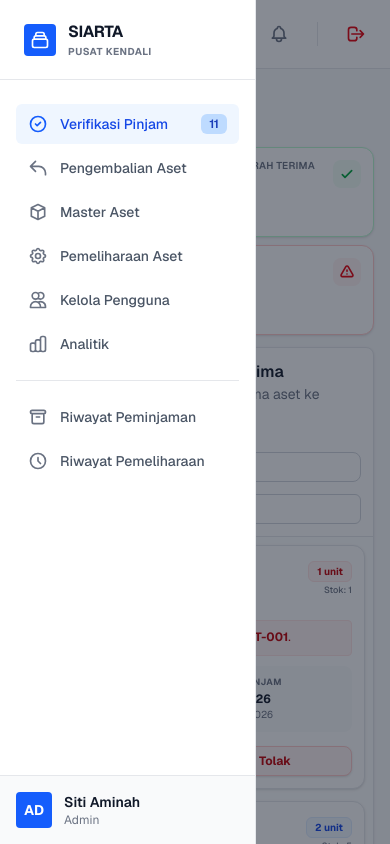
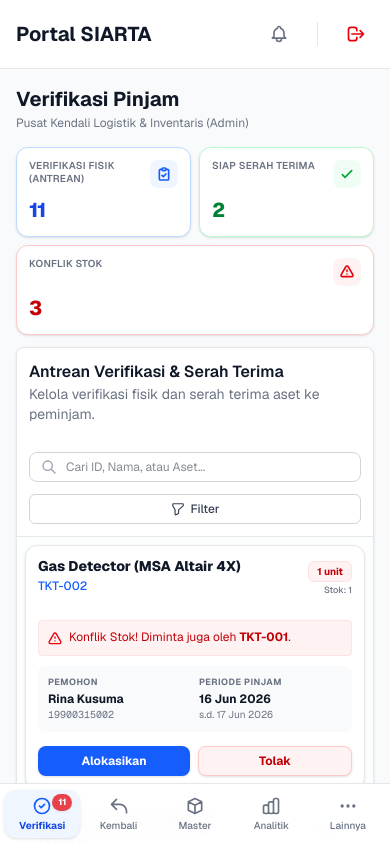
Before and after one commit to rmdnsantoso/SIARTA---Sistem-Arsitektur-Kelola-Aset, a Next.js app: page /admin in a window 390 px wide. Built offline with nearby package versions, Linux system fonts and the light colour scheme.

Commit message:
responsive : changing sidebar to  navbar for mobile

```diff
--- a/app/admin/page.tsx
+++ b/app/admin/page.tsx
@@ -31,23 +31,16 @@ export default function AdminDashboard() {
         pendingCount={adminPendingCount}
       />
 
-      {/* Mobile Sidebar Backdrop */}
-      {sidebarOpen && (
-        <div
-          className="fixed inset-0 bg-gray-900/50 z-20 xl:hidden"
-          onClick={() => setSidebarOpen(false)}
-        />
-      )}
-
       <div className="flex-1 flex flex-col min-w-0 overflow-hidden">
         <TopHeader
           sidebarOpen={sidebarOpen}
           setSidebarOpen={setSidebarOpen}
           userName="Siti Aminah"
           roleName="Admin"
+          hideHamburgerOnMobile={true}
         />
 
-        <div className="flex-1 overflow-auto p-4 sm:p-6 lg:p-8">
+        <div className="flex-1 overflow-auto p-4 sm:p-6 lg:p-8 pb-24 md:pb-6 lg:pb-8">
           {activeNav !== 'Analitik' && (
             <div className="mb-4 sm:mb-6">
               <h1 className="text-xl sm:text-2xl font-bold text-gray-900">{activeNav}</h1>
--- a/components/admin/AdminSidebar.tsx
+++ b/components/admin/AdminSidebar.tsx
@@ -1,3 +1,6 @@
+'use client'
+
+import React, { useState } from 'react'
 
 interface AdminSidebarProps {
   sidebarOpen: boolean
@@ -86,6 +89,24 @@ const bottomNavItems = [
 ]
 
 export default function AdminSidebar({ sidebarOpen, activeNav, setActiveNav, setSidebarOpen, pendingCount }: AdminSidebarProps) {
+  const [showMoreMenu, setShowMoreMenu] = useState(false)
+
+  const mobilePrimaryTabs = [
+    { label: 'Verifikasi Pinjam', shortLabel: 'Verifikasi' },
+    { label: 'Pengembalian Aset', shortLabel: 'Kembali' },
+    { label: 'Master Aset', shortLabel: 'Master' },
+    { label: 'Analitik', shortLabel: 'Analitik' },
+  ]
+
+  const mobileMoreItems = [
+    { label: 'Pemeliharaan Aset' },
+    { label: 'Kelola Pengguna' },
+    { label: 'Riwayat Peminjaman' },
+    { label: 'Riwayat Pemeliharaan' },
+  ]
+
+  const isMoreActive = mobileMoreItems.some(item => item.label === activeNav)
+
   const renderNavItems = (items: { label: string }[]) => {
     return items.map((item) => {
       const isActive = activeNav === item.label
@@ -117,7 +138,8 @@ export default function AdminSidebar({ sidebarOpen, activeNav, setActiveNav, set
   }
 
   return (
-    <aside className={`fixed xl:relative z-30 h-full ${sidebarOpen ? 'w-64 translate-x-0' : 'w-64 xl:w-20 -translate-x-full xl:translate-x-0'} shrink-0 flex flex-col bg-white border-r border-gray-200 transition-all duration-300`}>
+    <>
+      <aside className={`hidden md:flex fixed md:relative z-30 h-full ${sidebarOpen ? 'w-64' : 'w-20'} shrink-0 flex-col bg-white border-r border-gray-200 transition-all duration-300`}>
         <div className="flex items-center gap-3 px-6 py-5 border-b border-gray-200">
           <div className="w-8 h-8 bg-blue-600 rounded flex items-center justify-center shrink-0">
             <svg className="w-5 h-5 text-white" fill="none" viewBox="0 0 24 24" stroke="currentColor">
@@ -154,5 +176,89 @@ export default function AdminSidebar({ sidebarOpen, activeNav, setActiveNav, set
           </div>
         )}
       </aside>
+
+      <nav className="fixed bottom-0 left-0 right-0 z-50 bg-white/95 backdrop-blur-md border-t border-gray-200 md:hidden grid grid-cols-5 px-1 py-1.5 shadow-lg">
+        {mobilePrimaryTabs.map((item) => {
+          const isActive = activeNav === item.label && !showMoreMenu
+          return (
+            <button
+              key={item.label}
+              onClick={() => {
+                setActiveNav(item.label)
+                setShowMoreMenu(false)
+              }}
+              className={`flex flex-col items-center justify-center py-1.5 px-1 rounded-xl transition-all relative group ${
+                isActive ? 'bg-blue-50 text-blue-700 font-bold shadow-sm' : 'text-gray-500 hover:bg-gray-50 hover:text-gray-900 font-medium'
+              }`}
+            >
+              <NavIcon label={item.label} active={isActive} />
+              <span className="text-[10px] text-center leading-tight mt-1 truncate w-full">
+                {item.shortLabel}
+              </span>
+              {item.label === 'Verifikasi Pinjam' && pendingCount > 0 && (
+                <span className="absolute top-1 right-2 bg-red-600 text-white text-[9px] font-extrabold px-1.5 py-0.5 rounded-full shadow-sm animate-pulse">
+                  {pendingCount}
+                </span>
+              )}
+            </button>
+          )
+        })}
+
+        <button
+          onClick={() => setShowMoreMenu(!showMoreMenu)}
+          className={`flex flex-col items-center justify-center py-1.5 px-1 rounded-xl transition-all relative ${
+            showMoreMenu || isMoreActive ? 'bg-blue-50 text-blue-700 font-bold shadow-sm' : 'text-gray-500 hover:bg-gray-50 hover:text-gray-900 font-medium'
+          }`}
+        >
+          <svg className={`w-5 h-5 ${showMoreMenu || isMoreActive ? 'text-blue-600' : 'text-gray-500'}`} fill="none" viewBox="0 0 24 24" stroke="currentColor">
+            <path strokeLinecap="round" strokeLinejoin="round" strokeWidth={2} d="M5 12h.01M12 12h.01M19 12h.01M6 12a1 1 0 11-2 0 1 1 0 012 0zm7 0a1 1 0 11-2 0 1 1 0 012 0zm7 0a1 1 0 11-2 0 1 1 0 012 0z" />
+          </svg>
+          <span className="text-[10px] text-center leading-tight mt-1 truncate w-full">
+            Lainnya
+          </span>
+          {isMoreActive && !showMoreMenu && (
+            <span className="absolute top-2 right-3 w-1.5 h-1.5 bg-blue-600 rounded-full"></span>
+          )}
+        </button>
+      </nav>
+
+      {showMoreMenu && (
+        <div className="fixed inset-0 z-40 bg-gray-900/40 backdrop-blur-sm md:hidden transition-opacity duration-300" onClick={() => setShowMoreMenu(false)}>
+          <div
+            className="absolute bottom-[72px] left-4 right-4 bg-white rounded-2xl shadow-xl border border-gray-200 overflow-hidden animate-in fade-in slide-in-from-bottom-5 duration-200"
+            onClick={(e) => e.stopPropagation()}
+          >
+            <div className="px-5 py-4 border-b border-gray-100 bg-gray-50/50 flex items-center justify-between">
+              <span className="font-bold text-gray-900 text-sm">Menu Lainnya</span>
+              <button onClick={() => setShowMoreMenu(false)} className="p-1 text-gray-400 hover:text-gray-600 rounded-full">
+                <svg className="w-5 h-5" fill="none" viewBox="0 0 24 24" stroke="currentColor">
+                  <path strokeLinecap="round" strokeLinejoin="round" strokeWidth={2} d="M6 18L18 6M6 6l12 12" />
+                </svg>
+              </button>
+            </div>
+            <div className="p-2 space-y-1">
+              {mobileMoreItems.map((item) => {
+                const isActive = activeNav === item.label
+                return (
+                  <button
+                    key={item.label}
+                    onClick={() => {
+                      setActiveNav(item.label)
+                      setShowMoreMenu(false)
+                    }}
+                    className={`w-full flex items-center gap-3 px-4 py-3 rounded-xl text-sm font-medium transition-colors ${
+                      isActive ? 'bg-blue-50 text-blue-700 font-bold' : 'text-gray-600 hover:bg-gray-50'
+                    }`}
+                  >
+                    <NavIcon label={item.label} active={isActive} />
+                    <span>{item.label}</span>
+                  </button>
+                )
+              })}
+            </div>
+          </div>
+        </div>
+      )}
+    </>
   )
 }
--- a/components/shared/TopHeader.tsx
+++ b/components/shared/TopHeader.tsx
@@ -7,9 +7,10 @@ interface TopHeaderProps {
   setSidebarOpen: (val: boolean) => void
   userName?: string
   roleName?: string
+  hideHamburgerOnMobile?: boolean
 }
 
-export default function TopHeader({ sidebarOpen, setSidebarOpen, userName, roleName }: TopHeaderProps) {
+export default function TopHeader({ sidebarOpen, setSidebarOpen, userName, roleName, hideHamburgerOnMobile }: TopHeaderProps) {
   const router = useRouter()
 
   return (
@@ -17,14 +18,14 @@ export default function TopHeader({ sidebarOpen, setSidebarOpen, userName, roleN
       <div className="flex items-center gap-4">
         <button
           onClick={() => setSidebarOpen(!sidebarOpen)}
-          className="p-2 rounded text-gray-500 hover:bg-gray-100 transition-colors"
+          className={`p-2 rounded text-gray-500 hover:bg-gray-100 transition-colors ${hideHamburgerOnMobile ? 'hidden md:block' : ''}`}
         >
           <svg className="w-5 h-5" fill="none" viewBox="0 0 24 24" stroke="currentColor">
             <path strokeLinecap="round" strokeLinejoin="round" strokeWidth={2} d="M4 6h16M4 12h16M4 18h16" />
           </svg>
         </button>
         <div>
-          <h1 className="text-xl font-bold text-gray-900 hidden sm:block">Portal SIARTA</h1>
+          <h1 className={`text-xl font-bold text-gray-900 ${hideHamburgerOnMobile ? 'block' : 'hidden sm:block'}`}>Portal SIARTA</h1>
         </div>
       </div>
       <div className="flex items-center gap-4">
```
Lines whose indentation alone changed are shown as unchanged.
